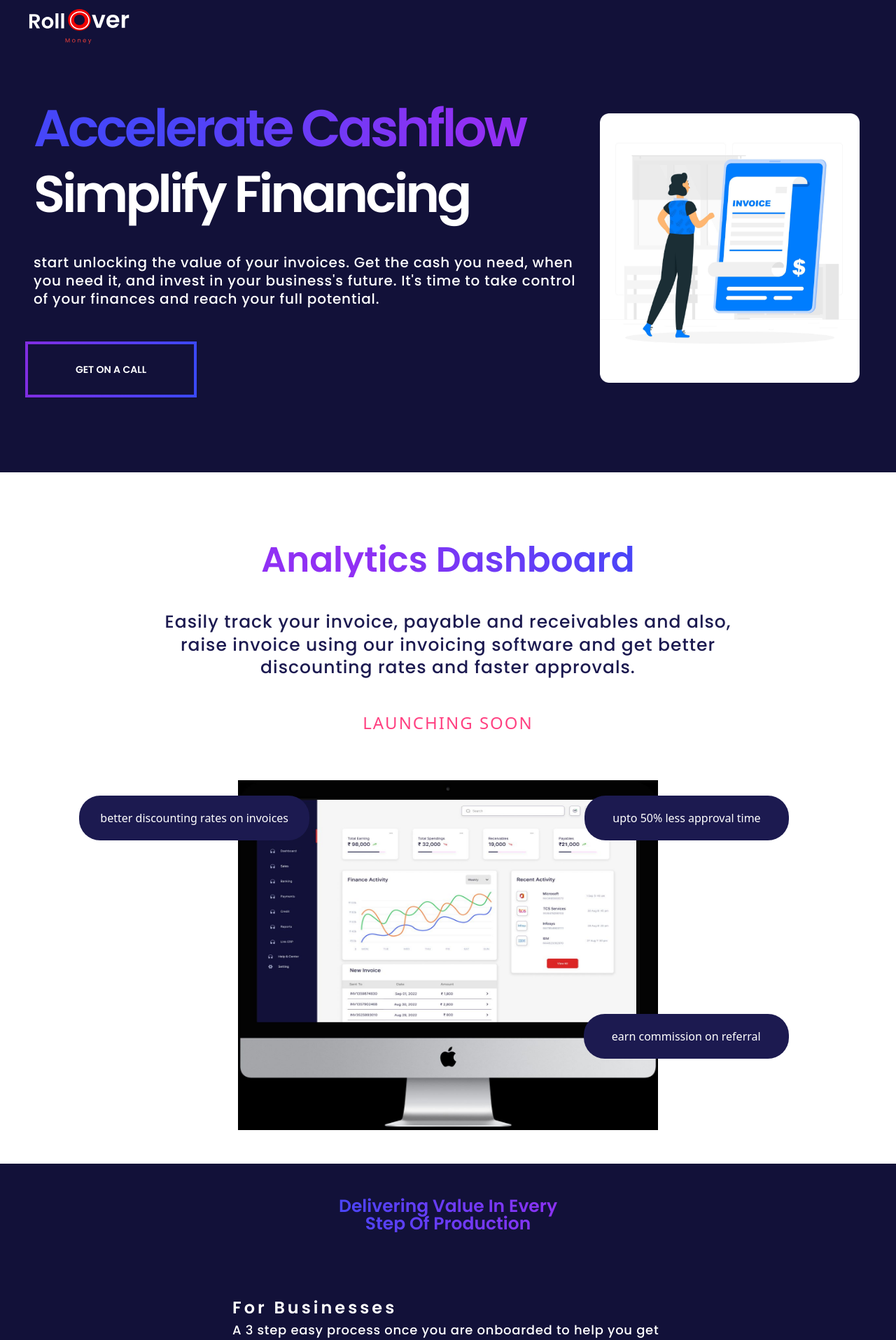
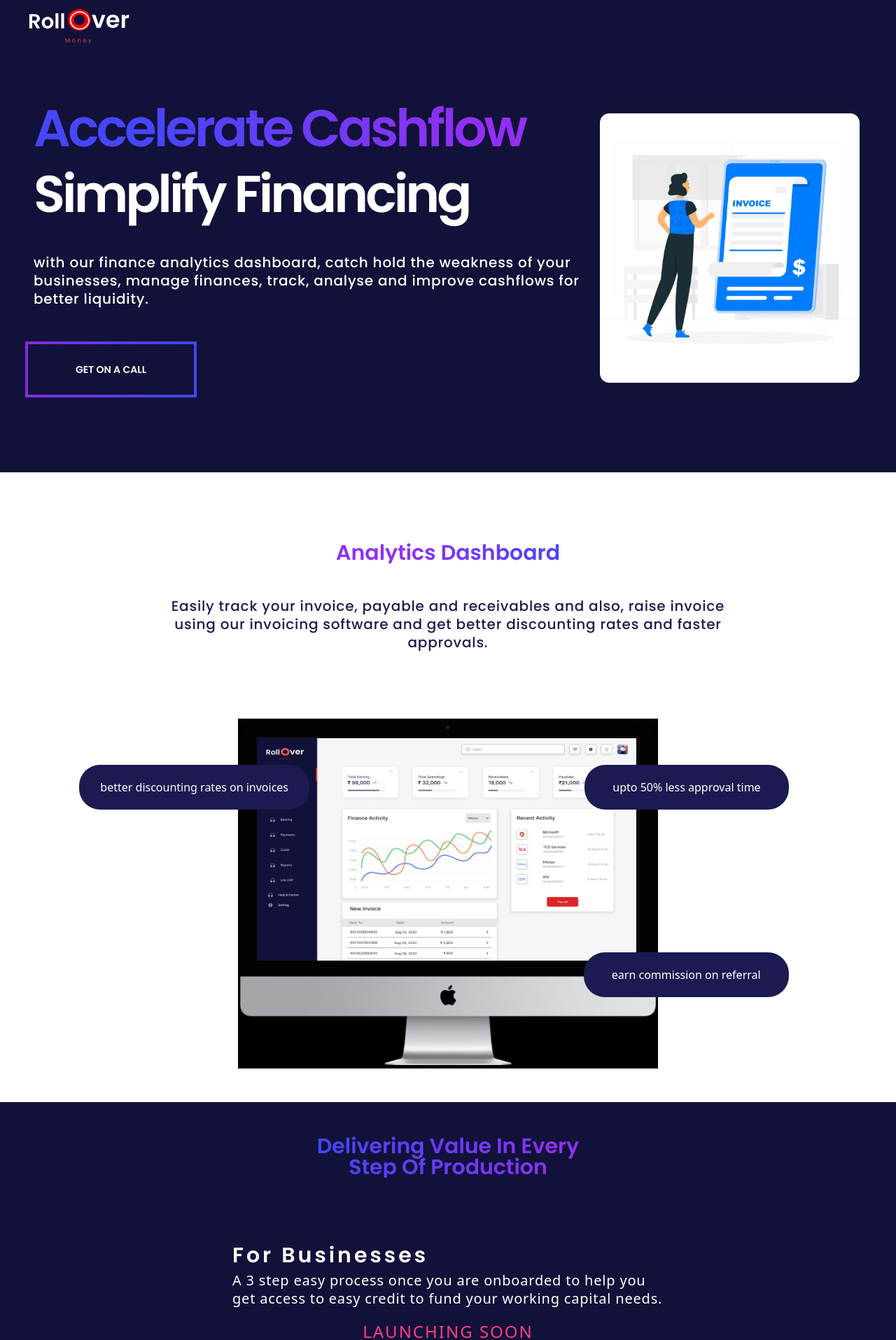
Before and after one commit to rollovermoney/rollover-website, a React (Create React App) app: page / in a window 1280 px wide. Shown: the top 1915 px of the page at 70% size. Built offline with nearby package versions, Linux system fonts and the light colour scheme.

Commit message:
minor changes

```diff
--- a/src/components/BannerSection.js
+++ b/src/components/BannerSection.js
@@ -48,13 +48,11 @@ const BannerSection = () => {
             <h1 className="headingtext1">Accelerate Cashflow</h1>
             <h1 className="headingtext2 mb-5">Simplify Financing</h1>
             <p className="description mb-5">
-              start unlocking the value of your invoices. Get the cash you need,
-              when you need it, and invest in your business's future. It's time
-              to take control of your finances and reach your full potential.
+              with our finance analytics dashboard, catch hold the weakness of your businesses, manage finances, track, analyse and improve cashflows for better liquidity.
             </p>
             <div className="row">
               <button className="bookbtn mb-5 mb-sm-0 " onClick={openlink}>
-              Get on a call
+                Get on a call
               </button>
 
 
--- a/src/components/BusinessSteps.css
+++ b/src/components/BusinessSteps.css
@@ -2,7 +2,7 @@
 font-family: 'Poppins';
 font-style: normal;
 font-weight: 600;
-font-size: 25px;
+font-size: 30px;
 line-height: 100%;
 text-align: center;
 text-transform: capitalize;
@@ -17,7 +17,7 @@ background-clip: text;
 font-family: 'Poppins';
 font-style: normal;
 font-weight: 600;
-font-size: 24px;
+font-size: 30px;
 line-height: 100%;
 letter-spacing: 4px;
 text-transform: capitalize;
@@ -25,10 +25,10 @@ color: #FFFFFF;
 }
 
 .stepspara{
-font-family: 'Poppins';
+/* font-family: 'Poppins'; */
 font-style: normal;
 font-weight: 500;
-font-size: 18px;
+font-size: 20px;
 line-height: 130%;
 /* or 29px */
 
@@ -93,3 +93,32 @@ bottom: -75px;
         margin-bottom: 100px;
     }
 }
+
+.lsoon {
+  font-size: 24px;
+  color: #FF4081;
+  text-align: center;
+  margin-top: 20px;
+  margin-bottom: -60px;
+  text-transform: uppercase;
+  letter-spacing: 2px;
+}
+
+.lsoon:before,
+.lsoon:after {
+
+  display: inline-block;
+  width: 30px;
+  height: 2px;
+  background-color: #FF4081;
+  vertical-align: middle;
+  margin: 0 10px;
+}
+
+.lsoon:before {
+  margin-right: 20px;
+}
+
+.lsoon:after {
+  margin-left: 20px;
+}
--- a/src/components/BusinessSteps.js
+++ b/src/components/BusinessSteps.js
@@ -16,6 +16,7 @@ const BusinessSteps = () => {
               A 3 step easy process once you are onboarded to help you get
               access to easy credit to fund your working capital needs.
             </p>
+            <h5 className="lsoon">LAUNCHING SOON</h5>
           </div>
 
             <div className="col-md-12 d-flex flex-wrap flex-sm-nowrap" >
@@ -38,9 +39,13 @@ const BusinessSteps = () => {
 
 
         </div>
+
         <div className="col-md-3"></div>
+
       </div>
+
     </div>
+
   );
 };
 
--- a/src/components/Mobile.css
+++ b/src/components/Mobile.css
@@ -163,7 +163,7 @@
   font-family: "Poppins";
   font-style: normal;
   font-weight: 600;
-  font-size: 50px;
+  font-size: 30px;
   line-height: 100%;
   /* or 50px */
 
@@ -185,7 +185,7 @@
   font-family: "Poppins";
   font-style: normal;
   font-weight: 500;
-  font-size: 25px;
+  font-size: 20px;
   line-height: 130%;
   text-align: center;
   letter-spacing: 0.04em;
@@ -298,32 +298,3 @@
     height: 150px !important;
   }
 }
-
-
-.lsoon {
-  font-size: 24px;
-  color: #FF4081;
-  text-align: center;
-  margin-bottom: 20px;
-  text-transform: uppercase;
-  letter-spacing: 2px;
-}
-
-.lsoon:before,
-.lsoon:after {
-
-  display: inline-block;
-  width: 30px;
-  height: 2px;
-  background-color: #FF4081;
-  vertical-align: middle;
-  margin: 0 10px;
-}
-
-.lsoon:before {
-  margin-right: 20px;
-}
-
-.lsoon:after {
-  margin-left: 20px;
-}
--- a/src/components/Mobile.js
+++ b/src/components/Mobile.js
@@ -194,7 +194,7 @@ const Mobile = () => {
               invoice using our invoicing software and get better discounting
               rates and faster approvals.
             </p>
-            <h5 className="lsoon">LAUNCHING SOON</h5>
+
             <div className="my-5 position-relative">
               <img className="macImg" src="/images/macdash.jpeg"></img>
             </div>
```
